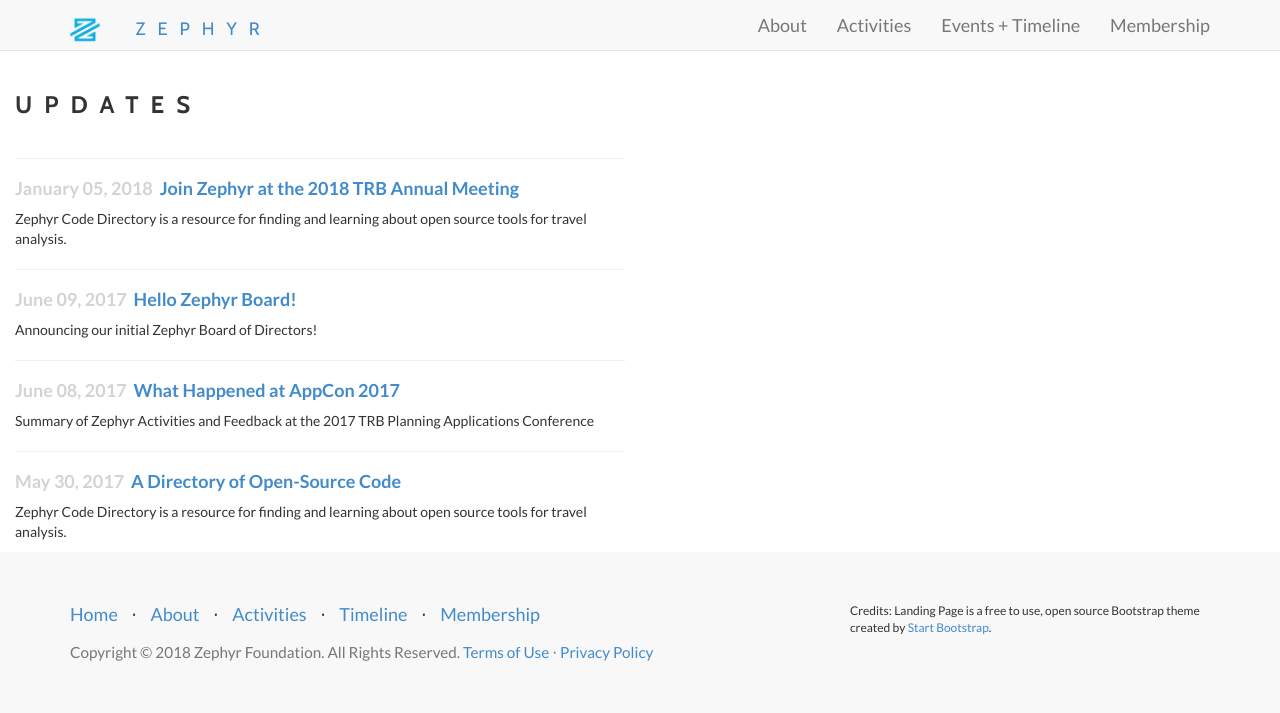
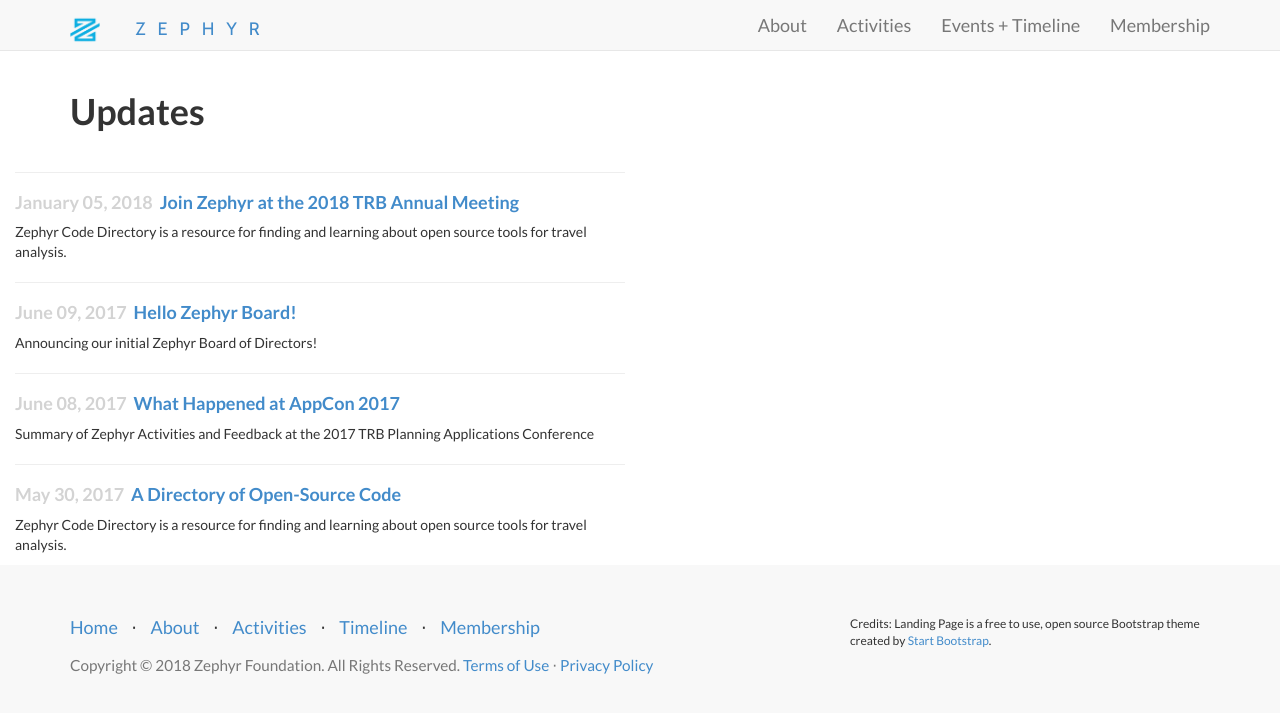
Before and after one commit to ZephyrTransport/zephyr-website, a Jekyll site: the page built from updates/index.md, in a window 1280 px wide. Shown: the top 713 px of the page. Built offline with Jekyll 4.4.1, drawn with Linux system fonts in a browser that asks for light colours; nearby versions of some CDN libraries.

Commit message:
Make header less annoyingly wide

```diff
--- a/_includes/post-header.html
+++ b/_includes/post-header.html
@@ -38,8 +38,8 @@
     <!-- /.container -->
 </nav>
 
-<section id="home-simple">
+<section class="container" id="home-simple">
 <!-- Header -->
-<h3><p class="zephyr">{{ page.title }}</p></h3>
+<h1>{{ page.title }}</h1>
 	<!-- /.intro-header -->
 </section>
```
